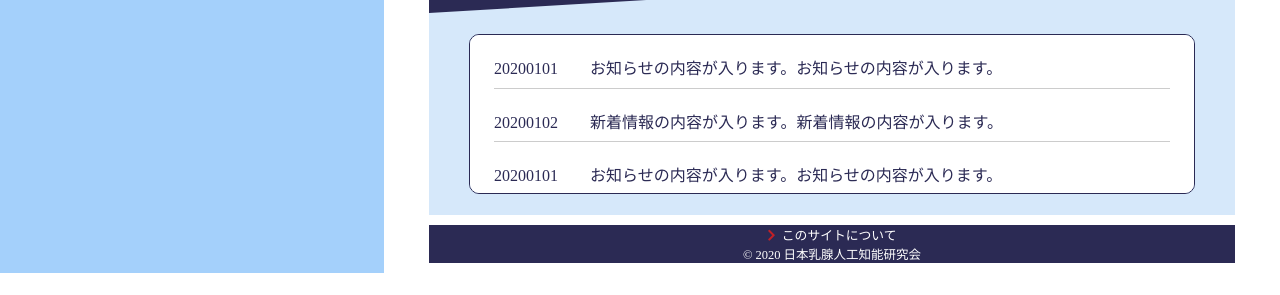
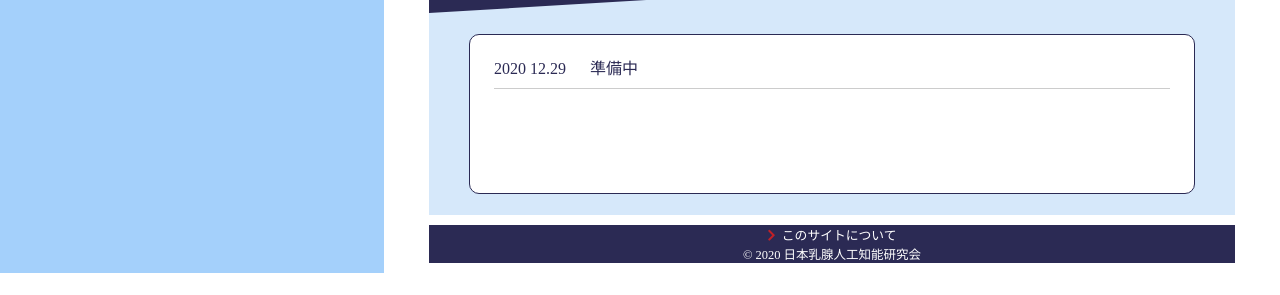
Before and after one commit to Chromasan/main_site, a plain HTML site: page index.html in a window 1280 px wide. Shown: the part 505-800 px from the top of the page. Drawn offline with Linux system fonts and the light colour scheme.

Commit message:
Add files via upload

```diff
--- a/index.html
+++ b/index.html
@@ -75,29 +75,10 @@
 
                             <div class="info">
                                 <dl>
-                                    <dt>20200101</dt>
-                                    <dd>お知らせの内容が入ります。お知らせの内容が入ります。</dd>
+                                    <dt>2020 12.29</dt>
+                                    <dd>準備中</dd>
                                 </dl>
-                                <dl>
-                                    <dt>20200102</dt>
-                                    <dd>新着情報の内容が入ります。新着情報の内容が入ります。</dd>
-                                </dl>
-                                <dl>
-                                    <dt>20200101</dt>
-                                    <dd>お知らせの内容が入ります。お知らせの内容が入ります。</dd>
-                                </dl>
-                                <dl>
-                                    <dt>20200102</dt>
-                                    <dd>新着情報の内容が入ります。新着情報の内容が入ります。</dd>
-                                </dl>
-                                <dl>
-                                    <dt>20200101</dt>
-                                    <dd>お知らせの内容が入ります。お知らせの内容が入ります。</dd>
-                                </dl>
-                                <dl>
-                                    <dt>20200102</dt>
-                                    <dd>新着情報の内容が入ります。新着情報の内容が入ります。</dd>
-                                </dl>
+
                             </div>
 
                         </div>
```
Also changed, not shown: vision.html (+1 -1 lines).
